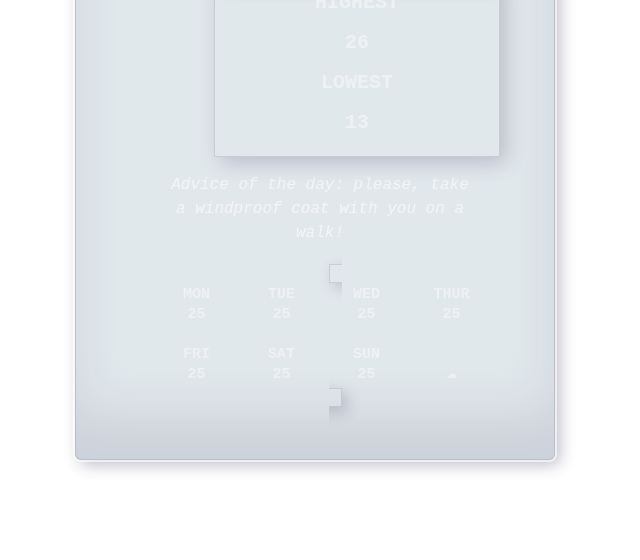
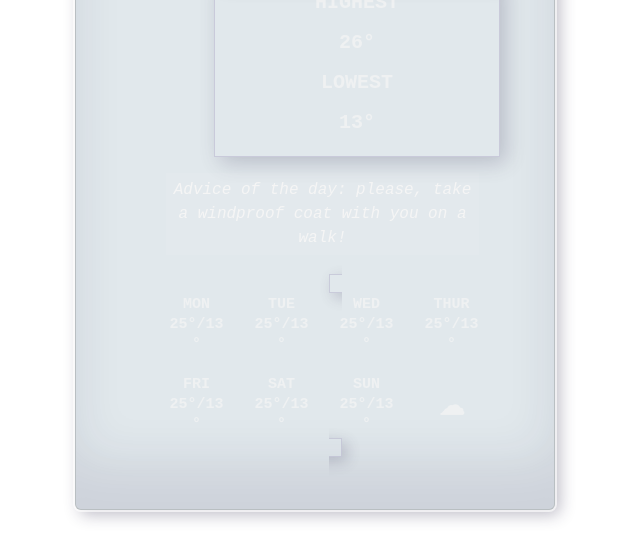
Before and after one commit to BohdanaBoldina/shecodes-final-project, a plain HTML site: page index2.html in a window 1280 px wide. Shown: the part 662-1222 px from the top of the page, without its empty margins (325-965 px from the left). Drawn offline with nearby package versions, Linux system fonts and the light colour scheme.

Commit message:
Done with maket!
Added lowest temp to weekdays.
Changed the advice

```diff
--- a/index2.html
+++ b/index2.html
@@ -64,9 +64,9 @@
     </div>
     <div class="col" id="temperature-info">
      <h3> HIGHEST <br />
-      26 <br/>
+      26° <br/>
       LOWEST <br />
-      13 <br/></h3>
+      13° <br/></h3>
     </div>
   </div>
       </div>
@@ -75,10 +75,10 @@
 
     <div class="container" id="weekdays-info">
   <div class="row justify-content-center" id="weekdays">
-    <div class="col-3"> MON <br /> 25 <br /><br /> FRI <br /> 25 <br /></div>
-    <div class="col-3">TUE<br /> 25 <br /><br /> SAT <br /> 25 <br /></div>
-    <div class="col-3"> WED <br /> 25 <br /><br /> SUN <br /> 25 <br /></div>
-    <div class="col-3"> THUR <br /> 25 <br /><br />  <br /> ☁	 <br /></div>
+    <div class="col-3"> MON <br /> 25°/13° <br /><br /> FRI <br /> 25°/13° <br /></div>
+    <div class="col-3">TUE<br /> 25°/13° <br /><br /> SAT <br /> 25°/13° <br /></div>
+    <div class="col-3"> WED <br /> 25°/13° <br /><br /> SUN <br /> 25°/13° <br /></div>
+    <div class="col-3"> THUR <br /> 25°/13° <br /><br />  <br /> <span id="cloud">☁</span>	 <br /></div>
   </div>
     </div>
 
--- a/src/style2.css
+++ b/src/style2.css
@@ -109,8 +109,10 @@ h5 {
   font-weight: 900;
 }
 p {
-  padding-right: 30px;
   font-style: italic;
+  background-color: rgba(245, 245, 245, 0.101);
+  padding: 5px;
+  margin-right: 25px;
 }
 #weekdays-info {
   background: 0;
@@ -130,3 +132,6 @@ p {
 #weekdays {
   margin-right: 10px;
 }
+#cloud {
+  font-size: 40px;
+}
```
